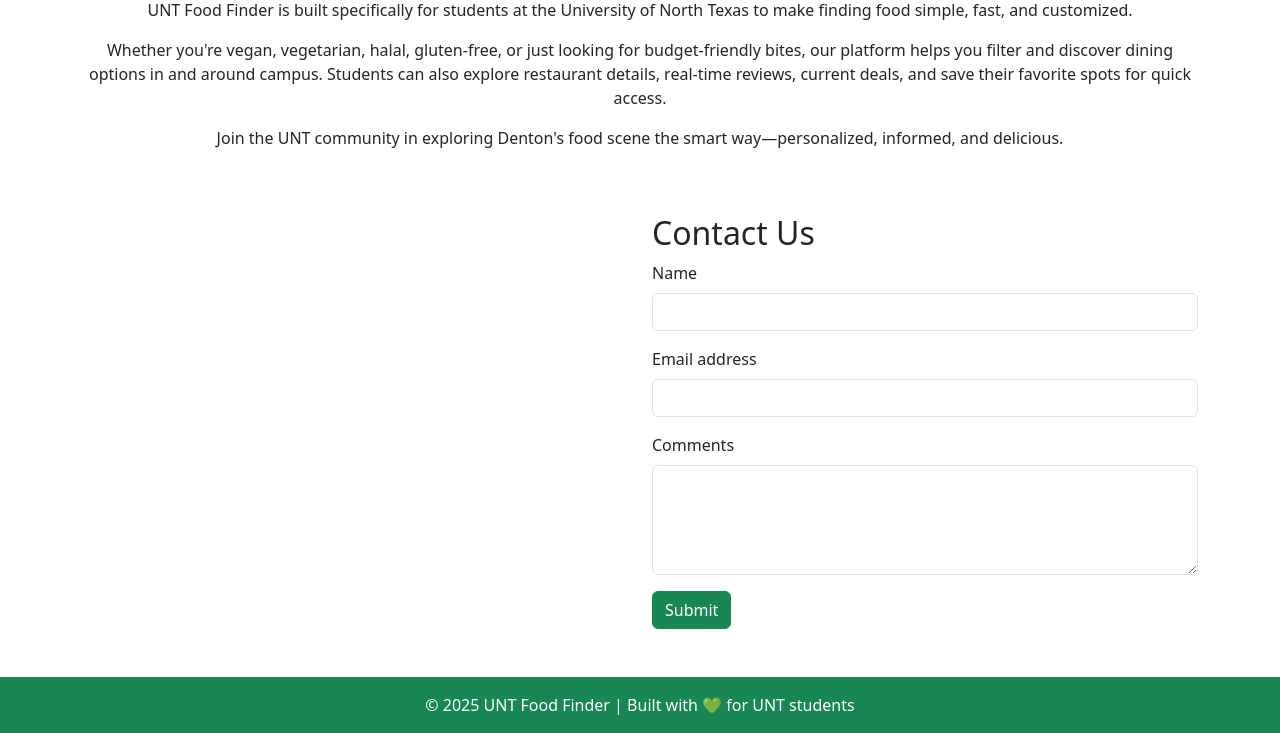
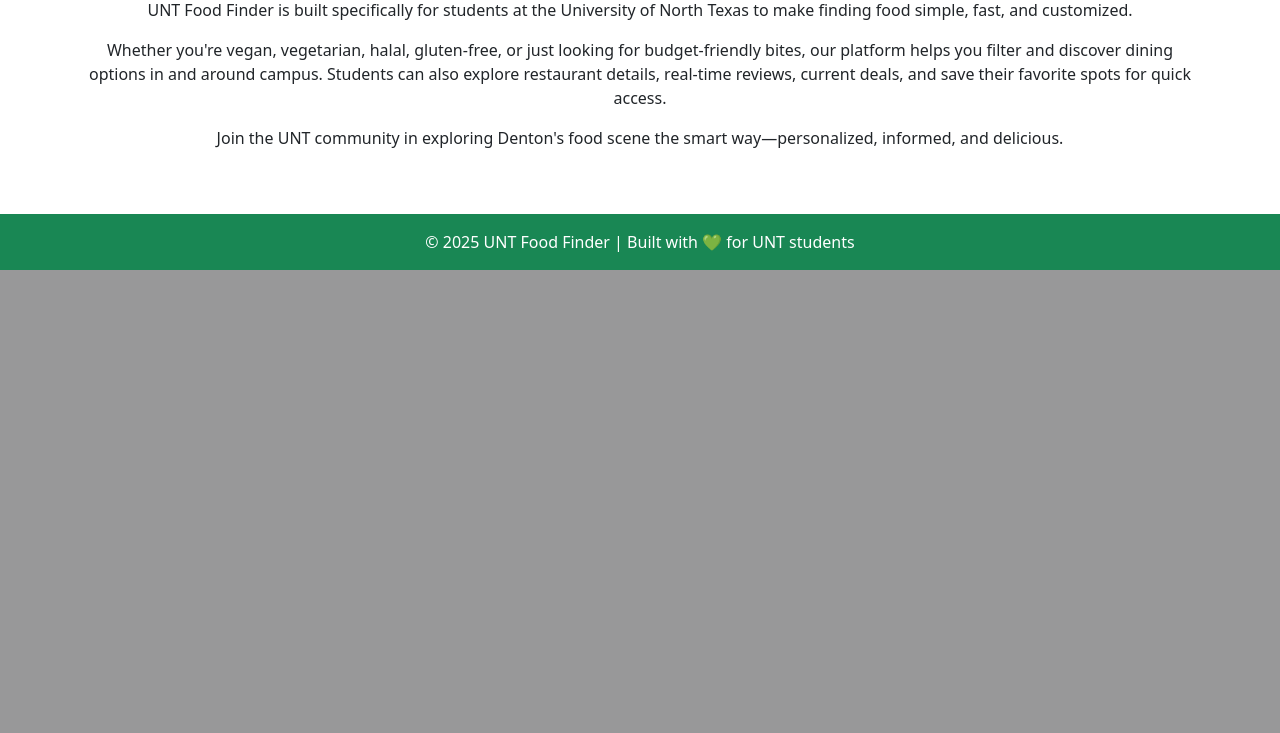
Before and after one commit to soriPhoono/final, a Flask app: page / in a window 1280 px wide. Shown: the part 582-1315 px from the top of the page. After the commit the page ends 852 px from the top, so only its background shows below. Run offline with Flask 3, Linux system fonts and the light colour scheme.

Commit message:
Updated nav bar

```diff
--- a/main.py
+++ b/main.py
@@ -1,13 +1,15 @@
 from flask import Flask, request, url_for, render_template, redirect
+from sqlite3 import connect
 
 app = Flask(__name__)
 
+connection = connect('database.db')
 
-@app.route("/", methods=["GET", "POST"])
+
+@app.route("/")
 def hello_world():
-    if request.method == 'POST':
-        print("test")
+    return render_template("index.html")
 
-        return render_template("index.html")
-    elif request.method == 'GET':
-        return render_template("index.html")
+@app.route("/about")
+def about():
+    return render_template("about.html")
--- a/templates/index.html
+++ b/templates/index.html
@@ -47,10 +47,6 @@
                                 class="btn btn-light">Submit</button></a></li>
                     <li class="nav-item"><a class="nav-link" href="/favorites"><button
                                 class="btn btn-light">Favorites</button></a></li>
-                    <li class="nav-item"><a class="nav-link" href="/login"><button
-                                class="btn btn-light">Login</button></a></li>
-                    <li class="nav-item"><a class="nav-link" href="/signup"><button class="btn btn-light">Sign
-                                Up</button></a></li>
                 </ul>
             </div>
         </div>
@@ -83,41 +79,6 @@
         </p>
     </div>
 
-    <!-- Contact Section -->
-    <section id="contact" class="pb-5">
-        <div class="container">
-            <div class="row align-items-center">
-                <!-- Animated Illustration -->
-                <div class="col-md-6 mb-4 mb-md-0">
-                    <lottie-player src="https://assets10.lottiefiles.com/packages/lf20_1pxqjqps.json"
-                        background="transparent" speed="1" style="width: 100%; height: 350px;" loop autoplay>
-                    </lottie-player>
-                </div>
-                <!-- Contact Form -->
-                <div class="col-md-6">
-                    <h2>Contact Us</h2>
-                    <form id="contactForm" action="/" method="POST">
-                        <div class="mb-3">
-                            <label for="name" class="form-label">Name</label>
-                            <input type="text" class="form-control" id="name" required>
-                        </div>
-                        <div class="mb-3">
-                            <label for="email" class="form-label">Email address</label>
-                            <input type="email" class="form-control" id="email" required>
-                        </div>
-                        <div class="mb-3">
-                            <label for="comments" class="form-label">Comments</label>
-                            <textarea class="form-control" id="comments" rows="4" required></textarea>
-                        </div>
-                        <button type="submit" class="btn btn-success">Submit</button>
-                        <div id="formAlert" class="mt-3 text-success" style="display: none;">Thank you! Your message has
-                            been sent.</div>
-                    </form>
-                </div>
-            </div>
-        </div>
-    </section>
-
     <div id="footer">
         <footer class="text-center bg-success text-white py-3">
             © 2025 UNT Food Finder | Built with 💚 for UNT students
@@ -125,7 +86,8 @@
     </div>
 
     <!-- Scripts -->
-    <script src="https://cdn.jsdelivr.net/npm/bootstrap@5.3.0/dist/js/bootstrap.bundle.min.js"></script>
+    <script src="https://cdn.jsdelivr.net/npm/bootstrap@5.3.0/dist/js/bootstrap.bundle.min.js"/>
+      <script src="https://unpkg.com/@lottiefiles/lottie-player@latest/dist/lottie-player.js"/>
 </body>
 
 </html>
```
Also changed, not shown: templates/about.html (added, +72 -0 lines), database.db (added).
